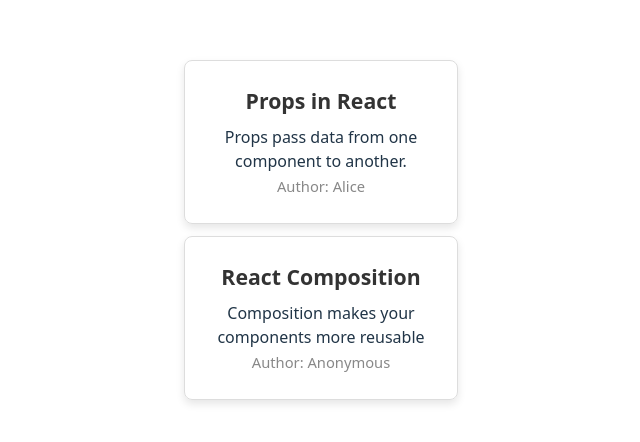
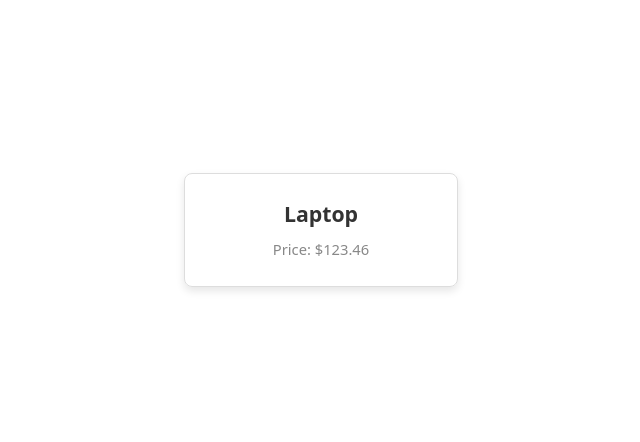
Before and after one commit to kih1015/REACT-STUDY, a React (Vite) app in the folder learning-jsx-advanced/: page / in a window 1280 px wide. Shown: the part 170-612 px from the top of the page, without its empty margins (319-959 px from the left). Built offline with nearby package versions, Linux system fonts and the light colour scheme.

Commit message:
feat: 일급 객체 함수

```diff
--- a/learning-jsx-advanced/src/App.jsx
+++ b/learning-jsx-advanced/src/App.jsx
@@ -1,24 +1,14 @@
 import "./App.css";
 
-import InfoCard from "./InfoCard";
+import ProductCard from "./ProductCard";
 
-const cardData1 = {
-  title: "Props in React",
-  content: "Props pass data from one component to another.",
-  author: "Alice",
-};
-const cardData2 = {
-  title: "React Composition",
-  content: "Composition makes your components more reusable",
+const App = () => {
+  const product = {
+    name: "Laptop",
+    price: 123.4567,
+  };
+
+  return <ProductCard {...product} formatPrice={(p) => `$${p.toFixed(2)}`} />;
 };
 
-function App() {
-  return (
-    <>
-      <InfoCard {...cardData1} />
-      <InfoCard {...cardData2} />
-    </>
-  );
-}
-
 export default App;
--- /dev/null
+++ b/learning-jsx-advanced/src/ProductCard.jsx
@@ -0,0 +1,14 @@
+import styles from "./Card.module.css";
+
+const ProductCard = ({ name, price, formatPrice }) => {
+  const displayedPrice = formatPrice(price);
+
+  return (
+    <div className={styles.card}>
+      <h2>{name}</h2>
+      <p>Price: {displayedPrice}</p>
+    </div>
+  );
+};
+
+export default ProductCard;
```
